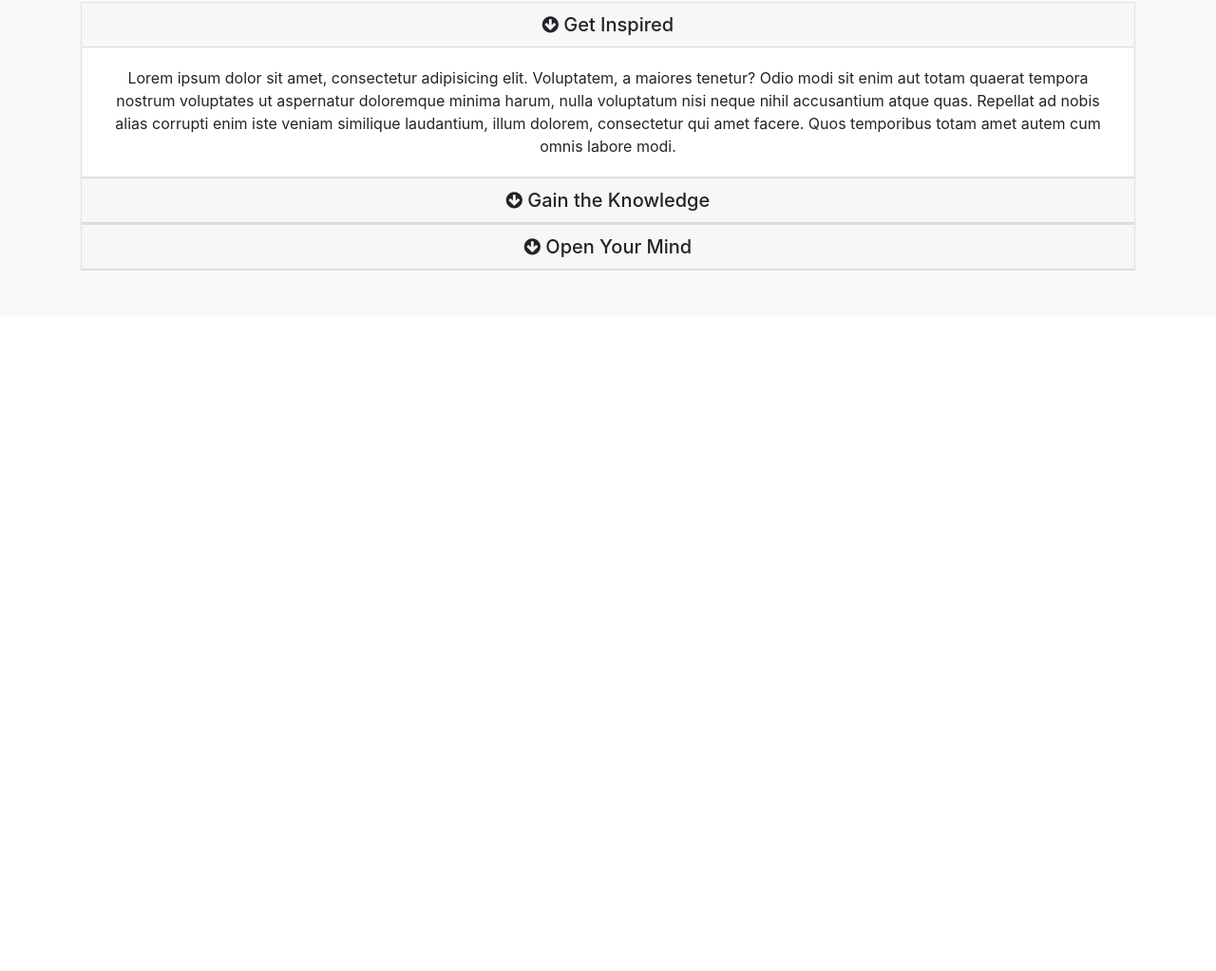
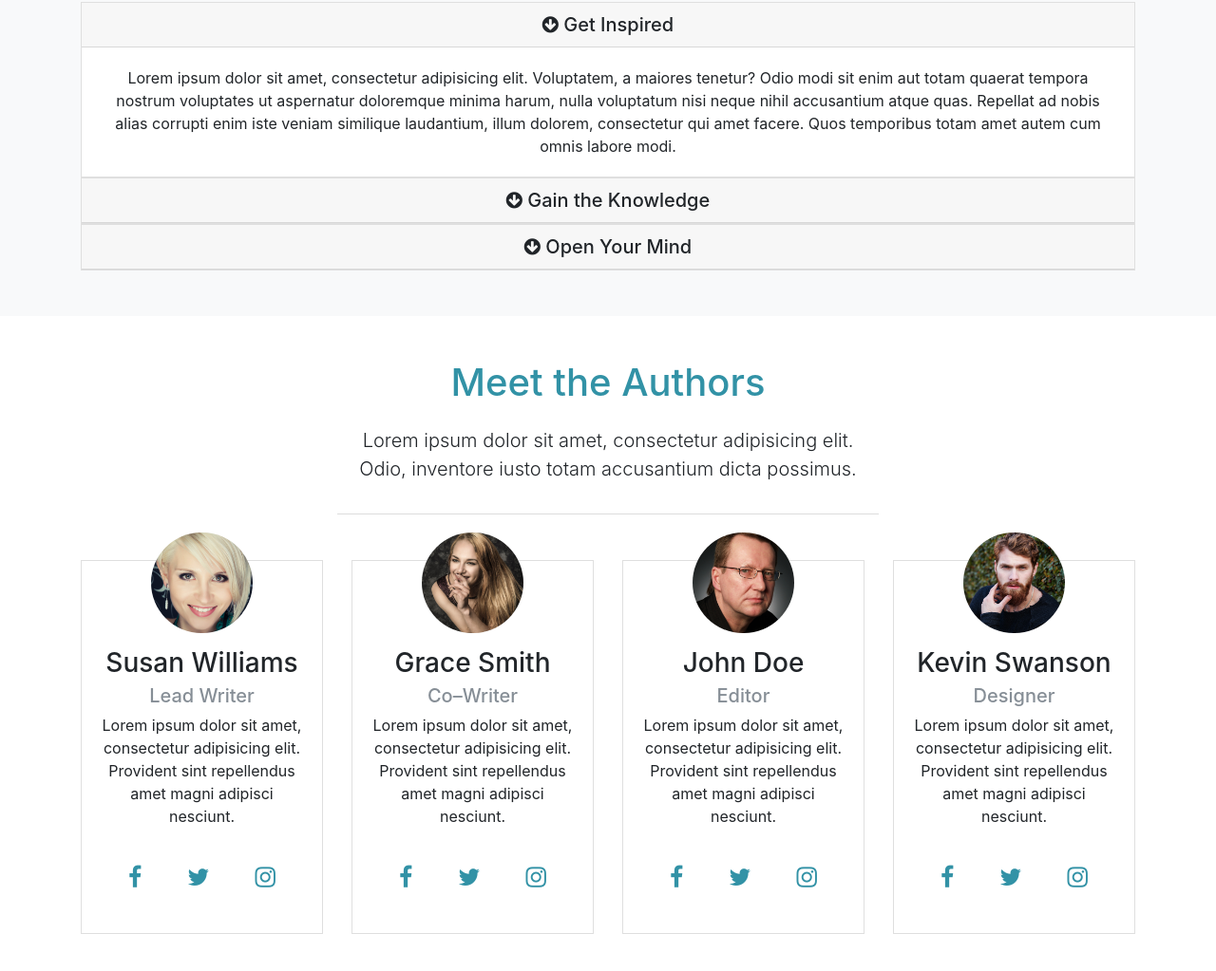
Before and after one commit to toddcf/mizuxe, a website: page src/index.html in a window 1280 px wide. Shown: the part 1369-2392 px from the top of the page at 95% size. Before the commit the page ends 1702 px from the top, so only its background shows below. Drawn offline with Linux system fonts and the light colour scheme.

Commit message:
Finished AUTHORS section.

```diff
--- a/src/index.html
+++ b/src/index.html
@@ -188,6 +188,110 @@
 		</div>
 	</section>
 
+	<!-- AUTHORS -->
+	<section id="authors" class="my-5 text-center">
+		<div class="container">
+
+			<div class="row">
+				<div class="info-header mb-5">
+					<div class="col">
+						<h1 class="text-primary pb-3">
+							Meet the Authors
+						</h1>
+						<p class="lead pb-3">Lorem ipsum dolor sit amet, consectetur adipisicing elit. Odio, inventore iusto totam accusantium dicta possimus.</p>
+					</div>
+				</div>
+			</div>
+
+			<div class="row">
+				<div class="col-md-6 col-lg-3">
+					<div class="card">
+						<div class="card-body">
+							<img src="img/person1.jpg" alt="Susan Williams" class="img-fluid rounded-circle w-50 mb-3">
+							<h3>Susan Williams</h3>
+							<h5 class="text-muted">Lead Writer</h5>
+							<p>Lorem ipsum dolor sit amet, consectetur adipisicing elit. Provident sint repellendus amet magni adipisci nesciunt.</p>
+							<div class="d-flex flex-row justify-content-center">
+								<div class="p-4">
+									<a href="#"><i class="fa fa-facebook"></i></a>
+								</div>
+								<div class="p-4">
+									<a href="#"><i class="fa fa-twitter"></i></a>
+								</div>
+								<div class="p-4">
+									<a href="#"><i class="fa fa-instagram"></i></a>
+								</div>
+							</div>
+						</div>
+					</div>
+				</div>
+				<div class="col-md-6 col-lg-3">
+					<div class="card">
+						<div class="card-body">
+							<img src="img/person2.jpg" alt="Grace Smith" class="img-fluid rounded-circle w-50 mb-3">
+							<h3>Grace Smith</h3>
+							<h5 class="text-muted">Co&ndash;Writer</h5>
+							<p>Lorem ipsum dolor sit amet, consectetur adipisicing elit. Provident sint repellendus amet magni adipisci nesciunt.</p>
+							<div class="d-flex flex-row justify-content-center">
+								<div class="p-4">
+									<a href="#"><i class="fa fa-facebook"></i></a>
+								</div>
+								<div class="p-4">
+									<a href="#"><i class="fa fa-twitter"></i></a>
+								</div>
+								<div class="p-4">
+									<a href="#"><i class="fa fa-instagram"></i></a>
+								</div>
+							</div>
+						</div>
+					</div>
+				</div>
+				<div class="col-md-6 col-lg-3">
+					<div class="card">
+						<div class="card-body">
+							<img src="img/person3.jpg" alt="John Doe" class="img-fluid rounded-circle w-50 mb-3">
+							<h3>John Doe</h3>
+							<h5 class="text-muted">Editor</h5>
+							<p>Lorem ipsum dolor sit amet, consectetur adipisicing elit. Provident sint repellendus amet magni adipisci nesciunt.</p>
+							<div class="d-flex flex-row justify-content-center">
+								<div class="p-4">
+									<a href="#"><i class="fa fa-facebook"></i></a>
+								</div>
+								<div class="p-4">
+									<a href="#"><i class="fa fa-twitter"></i></a>
+								</div>
+								<div class="p-4">
+									<a href="#"><i class="fa fa-instagram"></i></a>
+								</div>
+							</div>
+						</div>
+					</div>
+				</div>
+				<div class="col-md-6 col-lg-3">
+					<div class="card">
+						<div class="card-body">
+							<img src="img/person4.jpg" alt="Kevin Swanson" class="img-fluid rounded-circle w-50 mb-3">
+							<h3>Kevin Swanson</h3>
+							<h5 class="text-muted">Designer</h5>
+							<p>Lorem ipsum dolor sit amet, consectetur adipisicing elit. Provident sint repellendus amet magni adipisci nesciunt.</p>
+							<div class="d-flex flex-row justify-content-center">
+								<div class="p-4">
+									<a href="#"><i class="fa fa-facebook"></i></a>
+								</div>
+								<div class="p-4">
+									<a href="#"><i class="fa fa-twitter"></i></a>
+								</div>
+								<div class="p-4">
+									<a href="#"><i class="fa fa-instagram"></i></a>
+								</div>
+							</div>
+						</div>
+					</div>
+				</div>
+			</div>
+		</div>
+	</section>
+
 	<!-- jQuery -->
 	<script src="js/jquery.min.js"></script>
 	<script src="js/popper.min.js"></script>
--- a/src/scss/style.scss
+++ b/src/scss/style.scss
@@ -48,3 +48,30 @@ body {
 	border-bottom: 1px #ddd solid;
 
 }
+
+#authors {
+
+	img {
+		margin-top: -50px;
+	}
+
+	.fa {
+
+		font-size: 25px;
+
+	}
+
+	.card:hover {
+
+		background: $primary;
+		color: #fff;
+
+		.fa {
+
+			color: #fff;
+
+		}
+
+	}
+
+}
```
Also changed, not shown: src/css/style.css.
